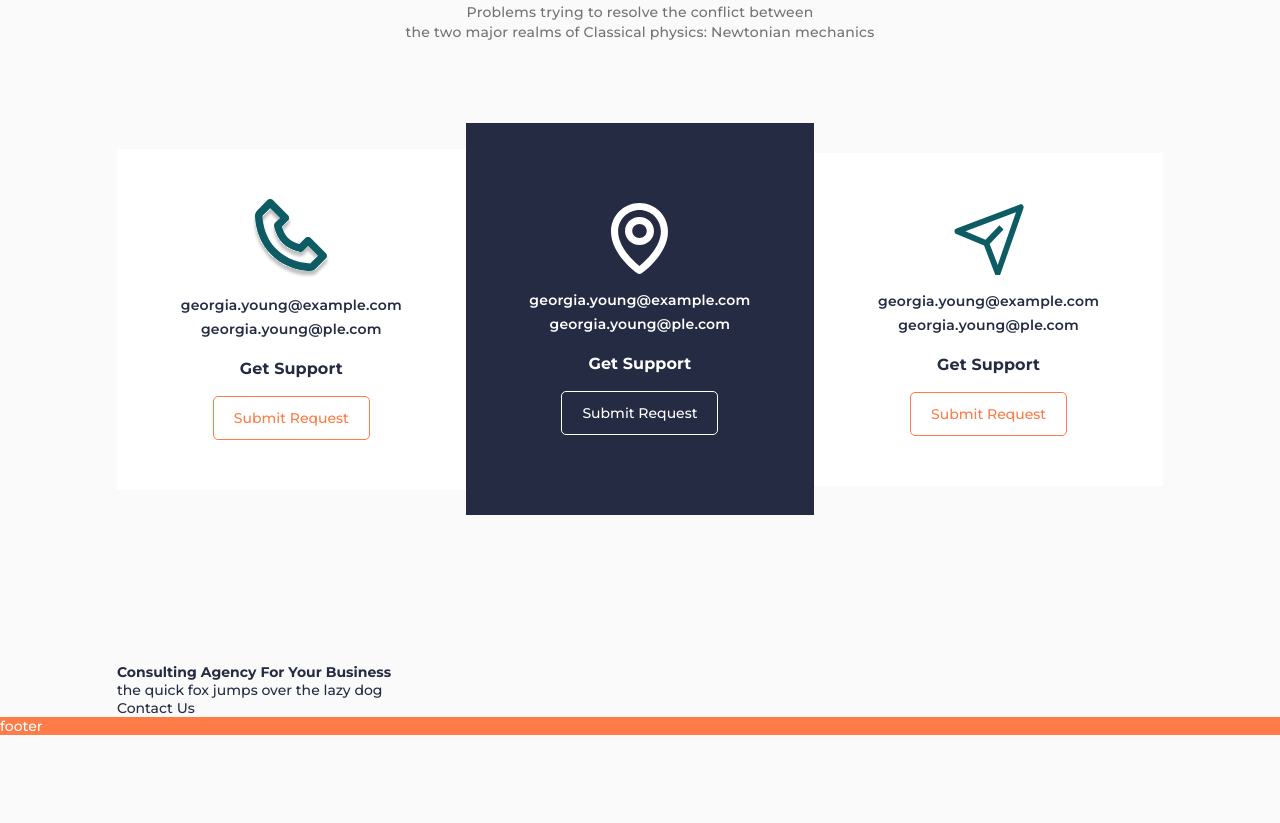
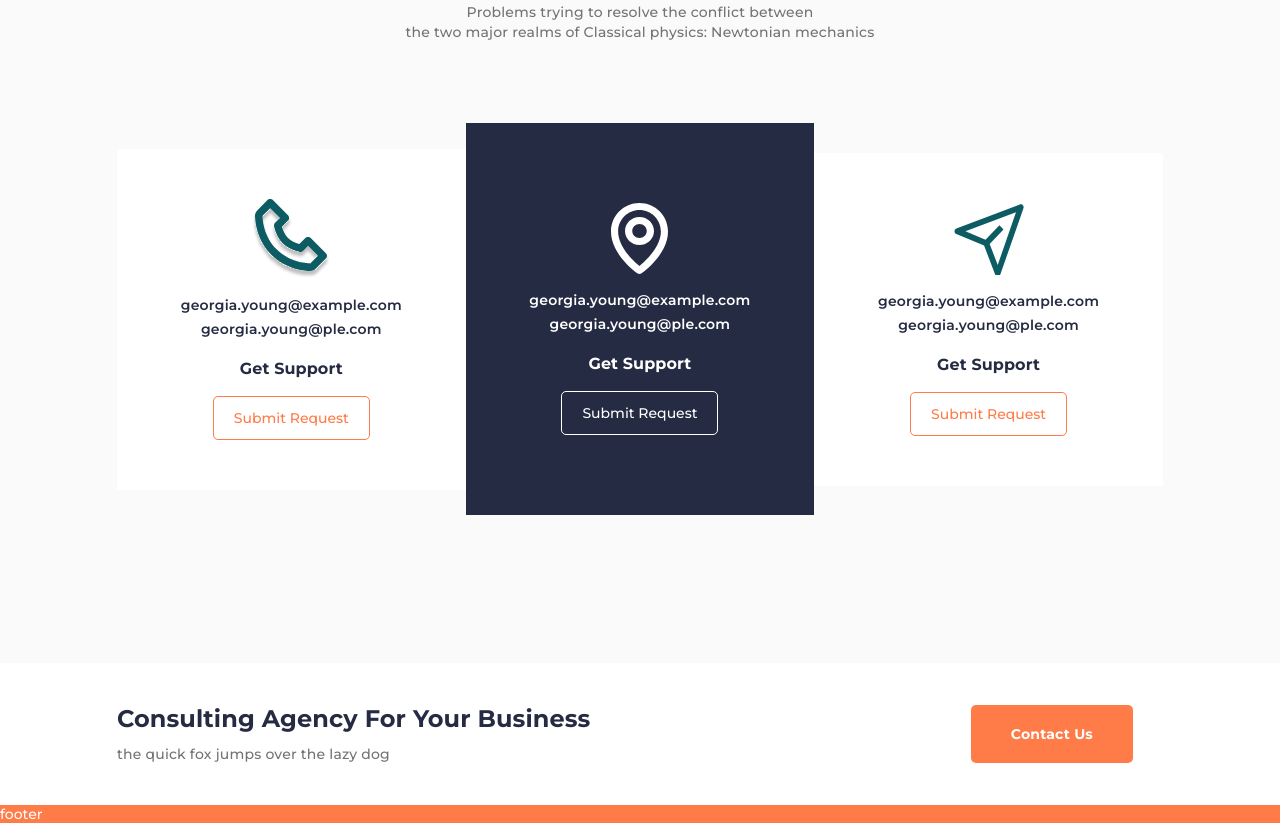
Before and after one commit to urusoff140272/relvise, a plain HTML site: page index.html in a window 1280 px wide. Shown: the part 3517-4340 px from the top of the page. Before the commit the page ends 4252 px from the top, so only its background shows below. Drawn offline with Linux system fonts and the light colour scheme.

Commit message:
feat: add html and css section contact

```diff
--- /dev/null
+++ b/scss/layouts/_contact.scss
@@ -0,0 +1,57 @@
+.contact {
+    padding: 40px 0;
+    background: $color-textLight;
+}
+
+.contact__body {
+    @media (min-width: 767px) {
+        display: flex;
+        justify-content: space-between;
+        align-items: center;
+    }
+}
+
+.contact__contennt {
+    padding-bottom: 20px;
+    @media (min-width: 767px) {
+        padding: 0;
+    }
+}
+
+.contact__title {
+    font-size: 24px;
+    font-weight: 700;
+    line-height: calc(32 / 24 * 100%);
+    letter-spacing: 0.1px;
+    &:not(:last-child) {
+        margin-bottom: 10px;
+    }
+}
+
+.contact__text {
+    line-height: calc(20 / 14 * 100%);
+    letter-spacing: 0.2px;
+    color: $color-textDark;
+}
+
+.contact__button {
+    display: flex;
+    align-items: center;
+    justify-content: center;
+    text-align: center;
+    min-height: 58px;
+    padding: 5px 40px;
+    margin: 0 30px;
+    border-radius: 5px;
+    background: $color-accent;
+    color: $color-textLight;
+    font-weight: 700;
+    line-height: calc(28 / 14 * 100%);
+    letter-spacing: 0.2px;
+    transition: all 0.3s;
+    &:hover {
+        background: $color-textLight;
+        color: $color-accent;
+        border: 1px solid $color-accent;
+    }
+}
--- a/scss/styles.scss
+++ b/scss/styles.scss
@@ -17,3 +17,4 @@
 @import "./layouts/clients";
 @import "./layouts/substribe";
 @import "./layouts/getintouch";
+@import "./layouts/contact";
```
Also changed, not shown: css/styles.css, 1 other file.
